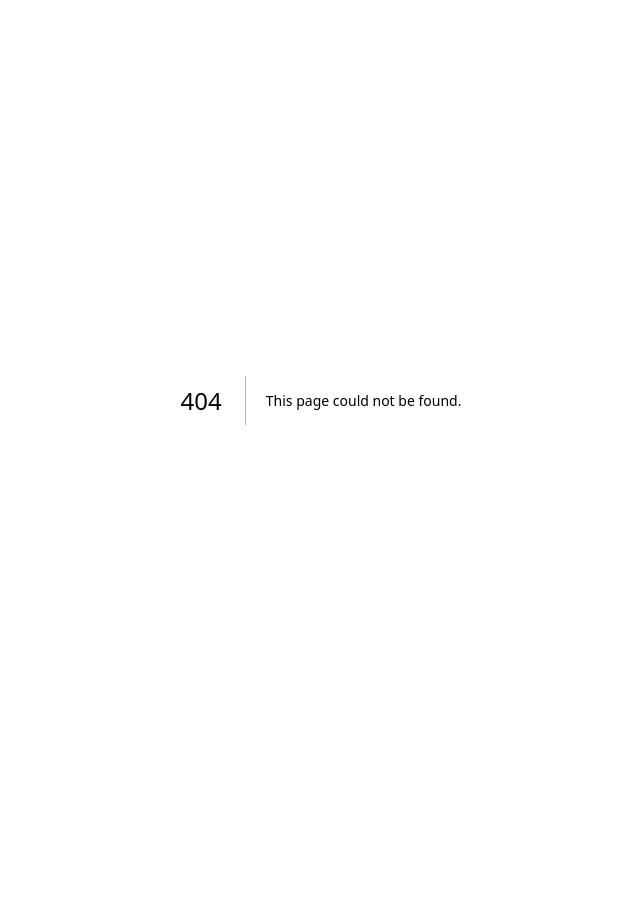
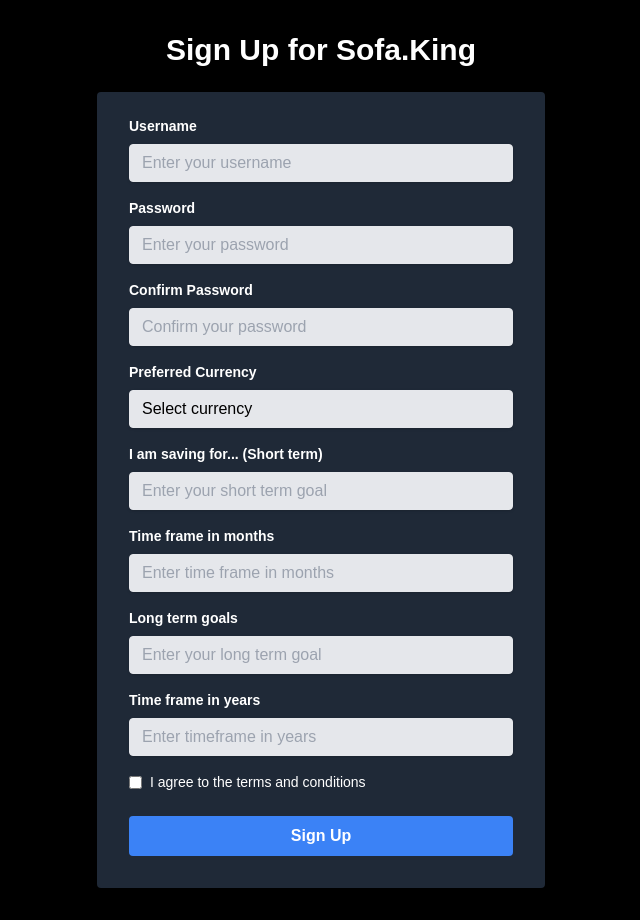
Before and after one commit to alvina-yang/sofa.king, a Next.js app in the folder frontend/: page /sign-up in a window 1280 px wide. Before the commit this address had no page. Shown: the whole page, without its empty margins (319-959 px from the left). Before the commit the page ends 800 px from the top, so only its background shows below. Built offline with nearby package versions, Linux system fonts and the light colour scheme.

Commit message:
added sign up and whatnot

```diff
--- a/frontend/src/app/dashboard/page.tsx
+++ b/frontend/src/app/dashboard/page.tsx
@@ -1,3 +1,4 @@
+/* eslint-disable react-hooks/exhaustive-deps */
 'use client';
 
 import { Pie } from 'react-chartjs-2';
@@ -76,9 +77,9 @@
           <div className="mt-6 mb-6 flex justify-center">
             <div className="w-full max-w-md">
               <Pie data={data} />
-              <div className="absolute inset-0 flex items-center justify-center">
-                <div className="text-center mt-5 text-white">
-                  <p className="text-base font-semibold">Budget Spent</p>
+              <div className="absolute inset-0 mt-5 flex items-center justify-center">
+                <div className="text-center mt-8 text-white">
+                  <p className="text-base mt-8 font-semibold">Budget Spent</p>
                   <p className="text-5xl font-bold">${budgetSpent.toFixed(2)}</p>
                   <p>out of ${budgetTotal.toFixed(2)}</p>
                 </div>
@@ -93,7 +94,7 @@
           {Object.entries(categories).map(([category, percentage], index) => (
             <div key={index} className="mb-4 mt-5">
               <p className="text-white text-sm">{category} - {(percentage * 100).toFixed(0)}% of total spending</p> {/* Adjusted text size */}
-              <div className="w-full bg-zinc-800 rounded-full h-4"> {/* Adjusted height */}
+              <div className="w-full bg-zinc-800 rounded-full h-4">
                 <div
                   className="h-full mt-6 rounded-full transition-all duration-1000"
                   style={{
--- /dev/null
+++ b/frontend/src/app/sign-up/page.tsx
@@ -0,0 +1,207 @@
+"use client";
+import { useState, useEffect } from "react";
+import { useRouter } from "next/navigation";
+
+export default function SignUp() {
+  const [formData, setFormData] = useState({
+    username: "",
+    password: "",
+    confirmPassword: "",
+    preferredCurrency: "",
+    shortTermGoal: "",
+    shortTermTimeframe: "",
+    longTermGoal: "",
+    longTermTimeframe: "",
+    agreeTerms: false,
+  });
+  const [error, setError] = useState<string | null>(null);
+  const [isClient, setIsClient] = useState(false);
+  const router = useRouter();
+
+  useEffect(() => {
+    setIsClient(true);
+  }, []);
+
+  const handleChange = (e: React.ChangeEvent<HTMLInputElement | HTMLSelectElement>) => {
+    const { name, value, type } = e.target;
+    setFormData(prevData => ({
+      ...prevData,
+      [name]: type === 'checkbox' ? (e.target as HTMLInputElement).checked : value,
+    }));
+  };
+
+  const handleSignUp = (e: React.FormEvent<HTMLFormElement>) => {
+    e.preventDefault();
+    if (formData.password !== formData.confirmPassword) {
+      setError("Passwords do not match.");
+      return;
+    }
+    if (!formData.agreeTerms) {
+      setError("You must agree to the terms and conditions.");
+      return;
+    }
+    console.log("Sign up data:", formData); // no backend LOL
+    router.push("/dashboard");
+  };
+
+  if (!isClient) return null;
+
+  return (
+    <div className="flex flex-col items-center justify-center min-h-screen p-8 bg-black text-white">
+      <h1 className="text-3xl font-bold mb-6">Sign Up for Sofa.King</h1>
+      <form
+        onSubmit={handleSignUp}
+        className="bg-gray-800 shadow-md rounded px-8 pt-6 pb-8 w-full max-w-md"
+      >
+        <div className="mb-4">
+          <label htmlFor="username" className="block text-white text-sm font-bold mb-2">
+            Username
+          </label>
+          <input
+            id="username"
+            name="username"
+            type="text"
+            value={formData.username}
+            onChange={handleChange}
+            className="shadow appearance-none border rounded w-full py-2 px-3 text-black bg-gray-200 leading-tight focus:outline-none focus:shadow-outline"
+            placeholder="Enter your username"
+            required
+          />
+        </div>
+        <div className="mb-4">
+          <label htmlFor="password" className="block text-white text-sm font-bold mb-2">
+            Password
+          </label>
+          <input
+            id="password"
+            name="password"
+            type="password"
+            value={formData.password}
+            onChange={handleChange}
+            className="shadow appearance-none border rounded w-full py-2 px-3 text-black bg-gray-200 leading-tight focus:outline-none focus:shadow-outline"
+            placeholder="Enter your password"
+            required
+          />
+        </div>
+        <div className="mb-4">
+          <label htmlFor="confirmPassword" className="block text-white text-sm font-bold mb-2">
+            Confirm Password
+          </label>
+          <input
+            id="confirmPassword"
+            name="confirmPassword"
+            type="password"
+            value={formData.confirmPassword}
+            onChange={handleChange}
+            className="shadow appearance-none border rounded w-full py-2 px-3 text-black bg-gray-200 leading-tight focus:outline-none focus:shadow-outline"
+            placeholder="Confirm your password"
+            required
+          />
+        </div>
+        <div className="mb-4">
+          <label htmlFor="preferredCurrency" className="block text-white text-sm font-bold mb-2">
+            Preferred Currency
+          </label>
+          <select
+            id="preferredCurrency"
+            name="preferredCurrency"
+            value={formData.preferredCurrency}
+            onChange={handleChange}
+            className="shadow appearance-none border rounded w-full py-2 px-3 text-black bg-gray-200 leading-tight focus:outline-none focus:shadow-outline"
+            required
+          >
+            <option value="">Select currency</option>
+            <option value="USD">USD</option>
+            <option value="EUR">EUR</option>
+            <option value="GBP">GBP</option>
+            <option value="JPY">JPY</option>
+          </select>
+        </div>
+        <div className="mb-4">
+          <label htmlFor="shortTermGoal" className="block text-white text-sm font-bold mb-2">
+            I am saving for... (Short term)
+          </label>
+          <input
+            id="shortTermGoal"
+            name="shortTermGoal"
+            type="text"
+            value={formData.shortTermGoal}
+            onChange={handleChange}
+            className="shadow appearance-none border rounded w-full py-2 px-3 text-black bg-gray-200 leading-tight focus:outline-none focus:shadow-outline"
+            placeholder="Enter your short term goal"
+            required
+          />
+        </div>
+        <div className="mb-4">
+          <label htmlFor="shortTermTimeframe" className="block text-white text-sm font-bold mb-2">
+            Time frame in months
+          </label>
+          <input
+            id="shortTermTimeframe"
+            name="shortTermTimeframe"
+            type="number"
+            value={formData.shortTermTimeframe}
+            onChange={handleChange}
+            className="shadow appearance-none border rounded w-full py-2 px-3 text-black bg-gray-200 leading-tight focus:outline-none focus:shadow-outline"
+            placeholder="Enter time frame in months"
+            required
+          />
+        </div>
+        <div className="mb-4">
+          <label htmlFor="longTermGoal" className="block text-white text-sm font-bold mb-2">
+            Long term goals
+          </label>
+          <input
+            id="longTermGoal"
+            name="longTermGoal"
+            type="text"
+            value={formData.longTermGoal}
+            onChange={handleChange}
+            className="shadow appearance-none border rounded w-full py-2 px-3 text-black bg-gray-200 leading-tight focus:outline-none focus:shadow-outline"
+            placeholder="Enter your long term goal"
+            required
+          />
+        </div>
+        <div className="mb-4">
+          <label htmlFor="longTermTimeframe" className="block text-white text-sm font-bold mb-2">
+            Time frame in years
+          </label>
+          <input
+            id="longTermTimeframe"
+            name="longTermTimeframe"
+            type="number"
+            value={formData.longTermTimeframe}
+            onChange={handleChange}
+            className="shadow appearance-none border rounded w-full py-2 px-3 text-black bg-gray-200 leading-tight focus:outline-none focus:shadow-outline"
+            placeholder="Enter timeframe in years"
+            required
+          />
+        </div>
+        <div className="mb-6">
+          <label className="flex items-center">
+            <input
+              type="checkbox"
+              name="agreeTerms"
+              checked={formData.agreeTerms}
+              onChange={handleChange}
+              className="mr-2"
+              required
+            />
+            <span className="text-sm">I agree to the terms and conditions</span>
+          </label>
+        </div>
+        {error && (
+          <p className="text-red-500 text-xs italic mb-4">{error}</p>
+        )}
+        <div className="flex items-center justify-between">
+          <button
+            type="submit"
+            className="bg-blue-500 hover:bg-blue-700 text-white font-bold py-2 px-4 rounded focus:outline-none focus:shadow-outline w-full"
+          >
+            Sign Up
+          </button>
+        </div>
+      </form>
+    </div>
+  );
+}
```
